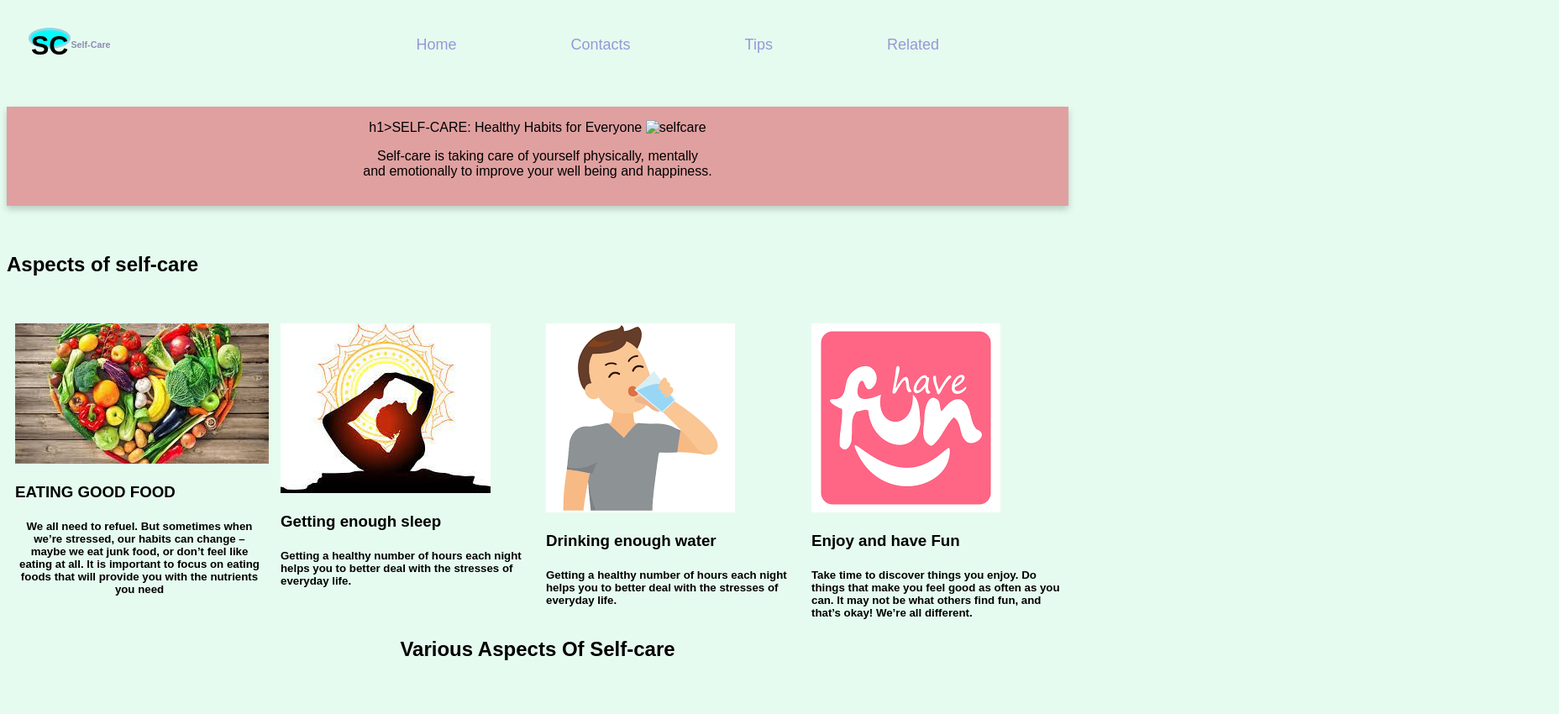
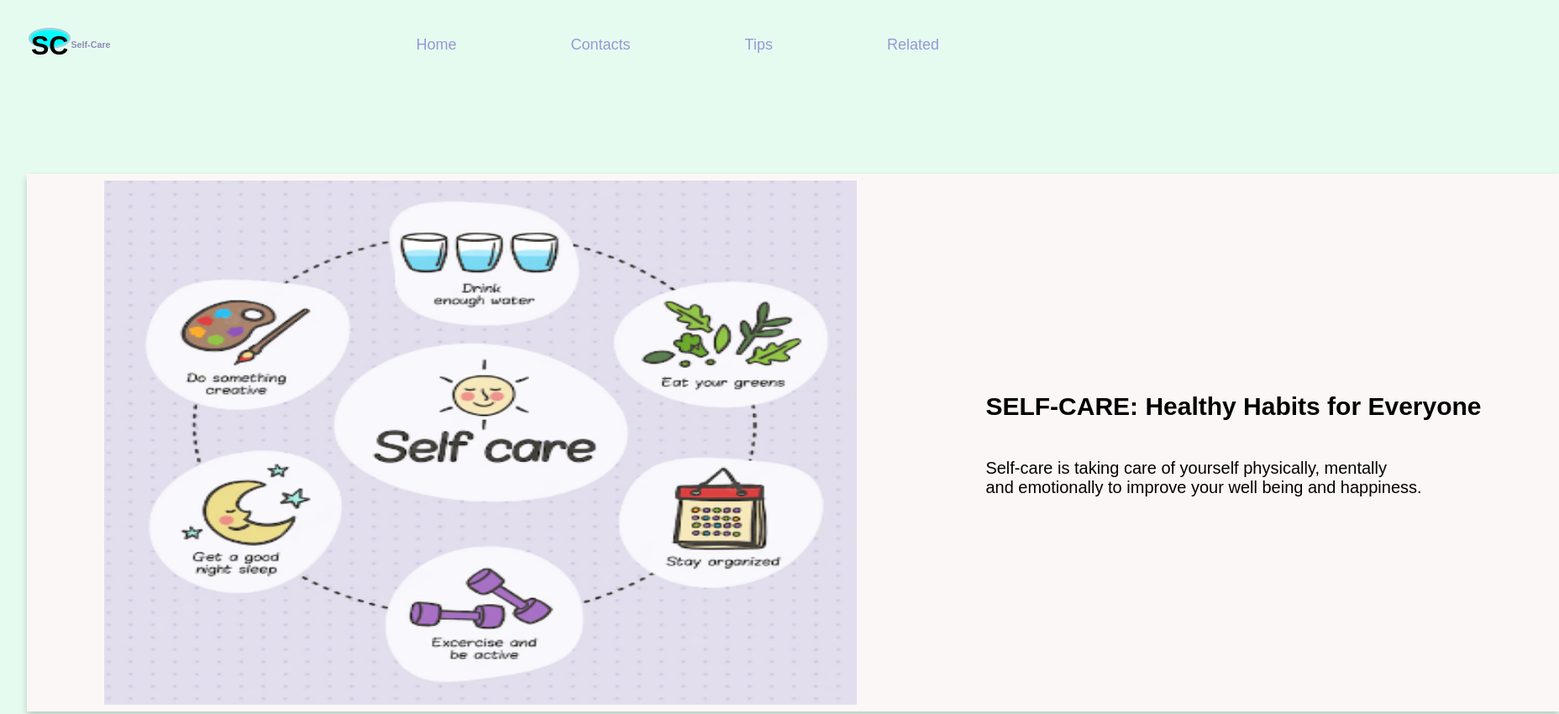
Before and after one commit to PNSyildiz/lifestyle, a plain HTML site: page Lifestyle.html in a window 1280 px wide. Shown: the top 850 px of the page at 84% size, 1856 px wide, since content can reach past the window. Drawn offline with Linux system fonts and the light colour scheme; files whose address does not match are found by name.

Commit message:
benefits section okay

```diff
--- a/CSS/Self-care.css
+++ b/CSS/Self-care.css
@@ -41,21 +41,6 @@ body {
 
 
 /* Style the counter cards */
-.card {
-  box-shadow: 0 4px 8px 0 rgba(0, 0, 0, 0.2);
-  padding: 16px;
-
-  text-align: center;
-  background-color: #e0a0a0;
-  width: 100%;
-  height: auto;
-
-}
-.container img{
-position: right;
-  size-adjust: 50px;
-  width: 100%;
-}
 
 
 .aspects::after{
--- /dev/null
+++ b/CSS/benefits.css
@@ -0,0 +1,40 @@
+.card_benefits{
+    margin: 5rem;
+    height: 40rem;
+    width: 114rem;
+    margin-left: 1.5rem;
+    box-shadow: 0 4px 8px 0 rgba(0, 0, 0, 0.2);
+    padding: 16px;
+    align-items: center;
+    background-color: #fcf7f7;
+    display: flex;
+    flex-direction: row;
+    justify-content: space-around;
+}
+
+.card_benefits img{
+    height: 39rem;
+    width: 50%;
+}
+
+.benefits_txt {
+    font-size: 20px;
+    justify-content: center;
+  display: flex;
+  flex-direction:column;
+
+}
+.card {
+    box-shadow: 0 4px 8px 0 rgba(0, 0, 0, 0.2);
+    padding: 16px;
+
+    text-align: center;
+    background-color: #fad6d6;
+    /* width: 100%; */
+    height: auto;
+
+  }
+  /* .container img{
+  position: right;
+    size-adjust: 50px;
+    /* width: 100%; */
--- a/Lifestyle.html
+++ b/Lifestyle.html
@@ -6,6 +6,7 @@
         <meta name="viewport" content="width=device-width,initial-scale=1.0">
         <link rel="stylesheet" href="CSS/Self-care.css">
         <link rel="stylesheet" href="CSS/Herosection.css">
+        <link rel="stylesheet" href="CSS/benefits.css">
         <link rel="icon" type="image/png" href="./assets/selfcare.png">
         <title>LifeStyle</title>
         <style>
@@ -40,23 +41,23 @@
   </head>
 
    <section class="benefits">
-    <div class="benefits_image">
-       <div class="card">
-            h1>SELF-CARE: Healthy Habits for Everyone</h1>
-              <img src="./assets/" alt="selfcare" style="width:100%">
+
+       <div class="card_benefits">
+        <img src="./assets/selfcare.png" alt="selfcare">
+               <div class="benefits_txt">
+            <h1> SELF-CARE: Healthy Habits for Everyone</h1>
             <p>Self-care is taking care of yourself physically, mentally
              <br> and emotionally to improve your well being and happiness.</p>
+             </div>
           </div>
-        </div>
-           <br>
-           <br>
 
-           <h1> Aspects of self-care</h1>
-           <br>
-           <br>
+
+
 <div class="aspects">
 
-  <div class="column">
+ <h1> Aspects of self-care</h1>
+
+ <div class="column">
     <img src="goodfood.jpg">
     <h3>EATING GOOD FOOD</h4>
     <center><h5>We all need to refuel. But sometimes when we’re
```
